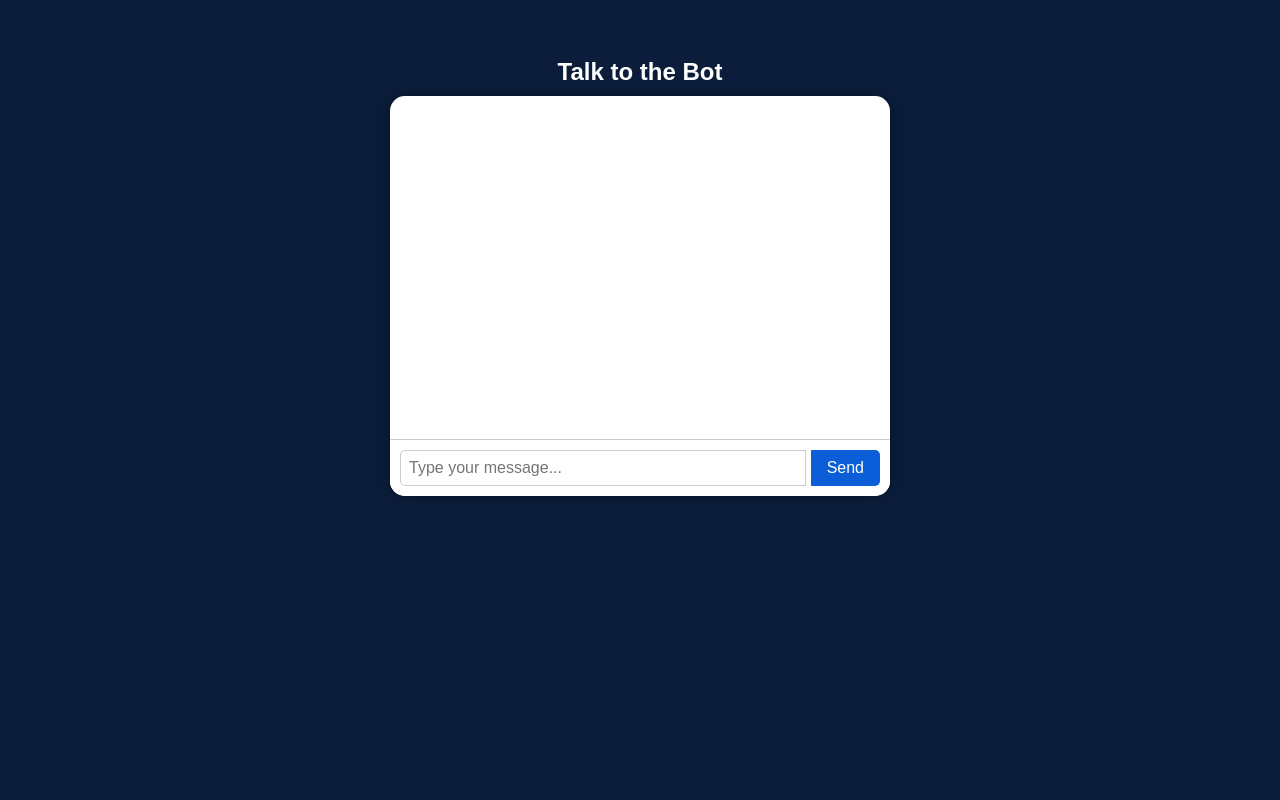
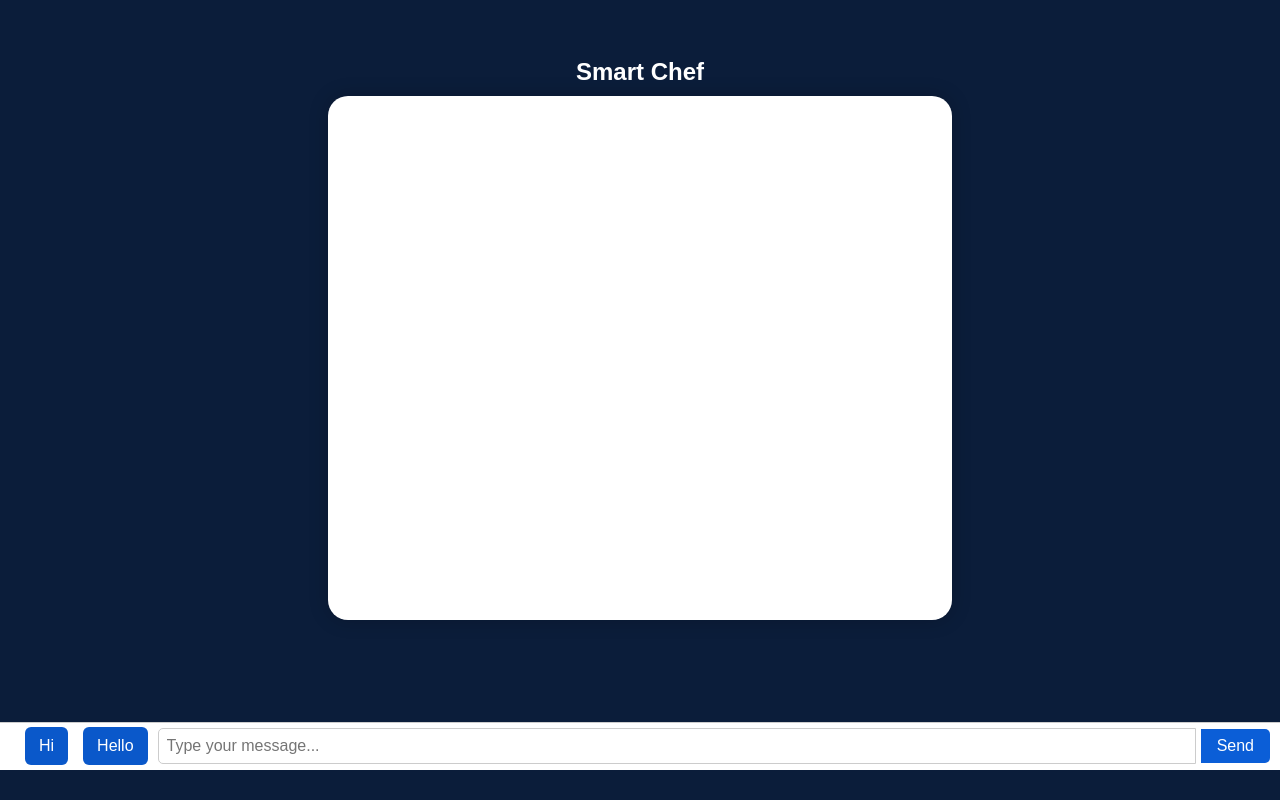
Before and after one commit to nAzarvvv345/chatbot-project, a website: page index.html in a window 1280 px wide. Drawn offline with Linux system fonts and the light colour scheme.

Commit message:
Updated layout: fixed input/button alignment

```diff
--- a/index.html
+++ b/index.html
@@ -5,11 +5,15 @@
     <link rel="stylesheet" href="styles.css" />
   </head>
   <body>
-    <h2>Talk to the Bot</h2>
+    <h2>Smart Chef</h2>
 
     <div id="chatbox">
       <div id="messages"></div>
       <div class="input-area">
+        <div class="quick-replies">
+          <button onclick="sendQuickReply('hi')">Hi</button>
+          <button onclick="sendQuickReply('hello')">Hello</button>
+        </div>
         <input id="userInput" type="text" placeholder="Type your message..." />
         <button onclick="sendMessage()">Send</button>
       </div>
@@ -18,24 +22,44 @@
     <script>
       async function sendMessage() {
         const input = document.getElementById("userInput");
-        const message = input.value;
+        const message = input.value.trim();
         if (!message) return;
 
         const messages = document.getElementById("messages");
         messages.innerHTML += `<div class="msg user"><b>You:</b> ${message}</div>`;
-        messages.innerHTML += `<div class="msg bot"><b>Bot:</b> ${data.reply}</div>`;
-        messages.scrollTop = messages.scrollHeight;
 
+        try {
           const response = await fetch("http://localhost:3000/chat", {
             method: "POST",
             headers: { "Content-Type": "application/json" },
             body: JSON.stringify({ message }),
           });
 
+          if (!response.ok) {
+            throw new Error(`HTTP error! status: ${response.status}`);
+          }
+
           const data = await response.json();
-        chatbox.innerHTML += `<div class="msg bot"><b>Bot:</b> ${data.reply}</div>`;
+          messages.innerHTML += `<div class="msg bot"><b>Bot:</b> ${data.reply}</div>`;
+          messages.scrollTop = messages.scrollHeight;
+        } catch (error) {
+          console.error("Fetch error:", error);
+          messages.innerHTML += `<div class="msg bot"><b>Bot:</b> Error: could not connect to server</div>`;
+        }
+
         input.value = "";
-        chatbox.scrollTop = chatbox.scrollHeight;
+      }
+      document
+        .getElementById("userInput")
+        .addEventListener("keypress", function (e) {
+          if (e.key === "Enter") {
+            e.preventDefault();
+            sendMessage();
+          }
+        });
+      function sendQuickReply(text) {
+        document.getElementById("userInput").value = text;
+        sendMessage();
       }
     </script>
   </body>
--- a/styles.css
+++ b/styles.css
@@ -1,7 +1,7 @@
 body {
   font-family: Arial, sans-serif;
   padding: 30px;
-  background-color: #0b1d3a; /* Темно-синій фон */
+  background-color: #0b1d3a;
   display: flex;
   flex-direction: column;
   align-items: center;
@@ -13,19 +13,16 @@ h2 {
 }
 
 #chatbox {
-  width: 100%;
-  max-width: 500px;
-  height: 400px;
-  background: #ffffff;
-  color: #000;
-  border-radius: 15px;
+  width: 90%;
+  max-width: 600px;
+  margin: 0 auto;
+  background: white;
+  border-radius: 20px;
+  box-shadow: 0 0 20px rgba(0, 0, 0, 0.2);
+  padding: 1%;
   display: flex;
   flex-direction: column;
-  padding: 0;
-  overflow: hidden;
-  margin-bottom: 15px;
-  box-shadow: 0 0 15px rgba(0, 0, 0, 0.3);
-  position: relative;
+  height: 500px;
 }
 
 .msg {
@@ -54,10 +51,20 @@ button {
 }
 .input-area {
   display: flex;
-  padding: 10px;
+  padding: 0;
   border-top: 1px solid #ccc;
   background-color: #fff;
+  position: absolute;
+  bottom: 8mm;
+  left: 0;
+  right: 0;
+  margin: 0 auto;
+  padding: 0 10px;
+  box-sizing: border-box;
+  align-items: center;
+  height: 48px;
 }
+
 .input-area input {
   flex: 1;
   padding: 8px;
@@ -83,3 +90,23 @@ button {
   overflow-y: auto;
   margin-bottom: 10px;
 }
+.quick-replies {
+  margin: 10px;
+  display: flex;
+  gap: 10px;
+  justify-content: center;
+}
+
+.quick-replies button {
+  background-color: #0a58ca;
+  color: white;
+  border: none;
+  padding: 10px 14px;
+  border-radius: 6px;
+  cursor: pointer;
+  transition: background-color 0.3s ease;
+}
+
+.quick-replies button:hover {
+  background-color: #084298;
+}
```
Also changed, not shown: server.js (+14 -12 lines), 1 other file. Lines whose indentation alone changed are shown as unchanged.
